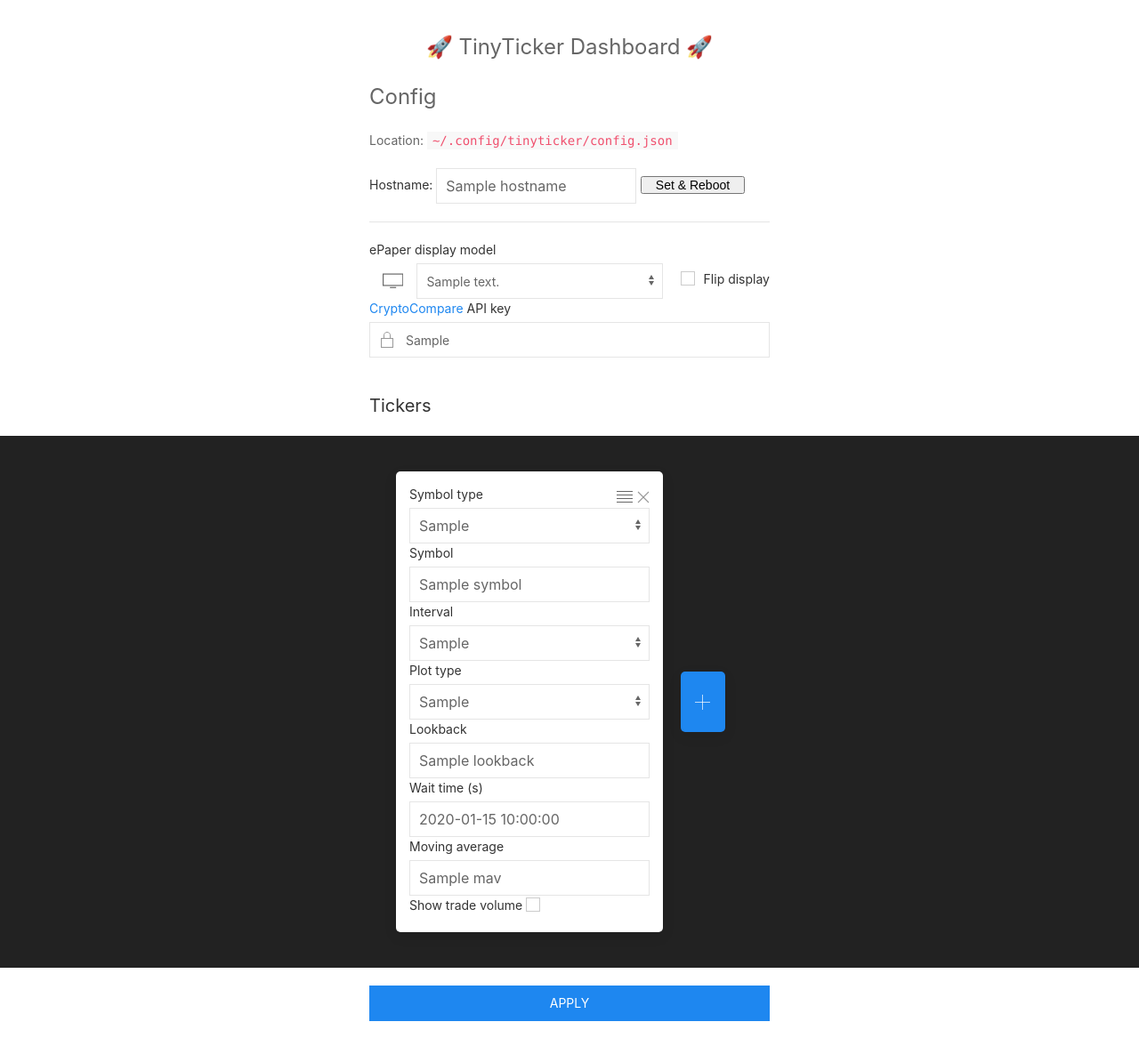
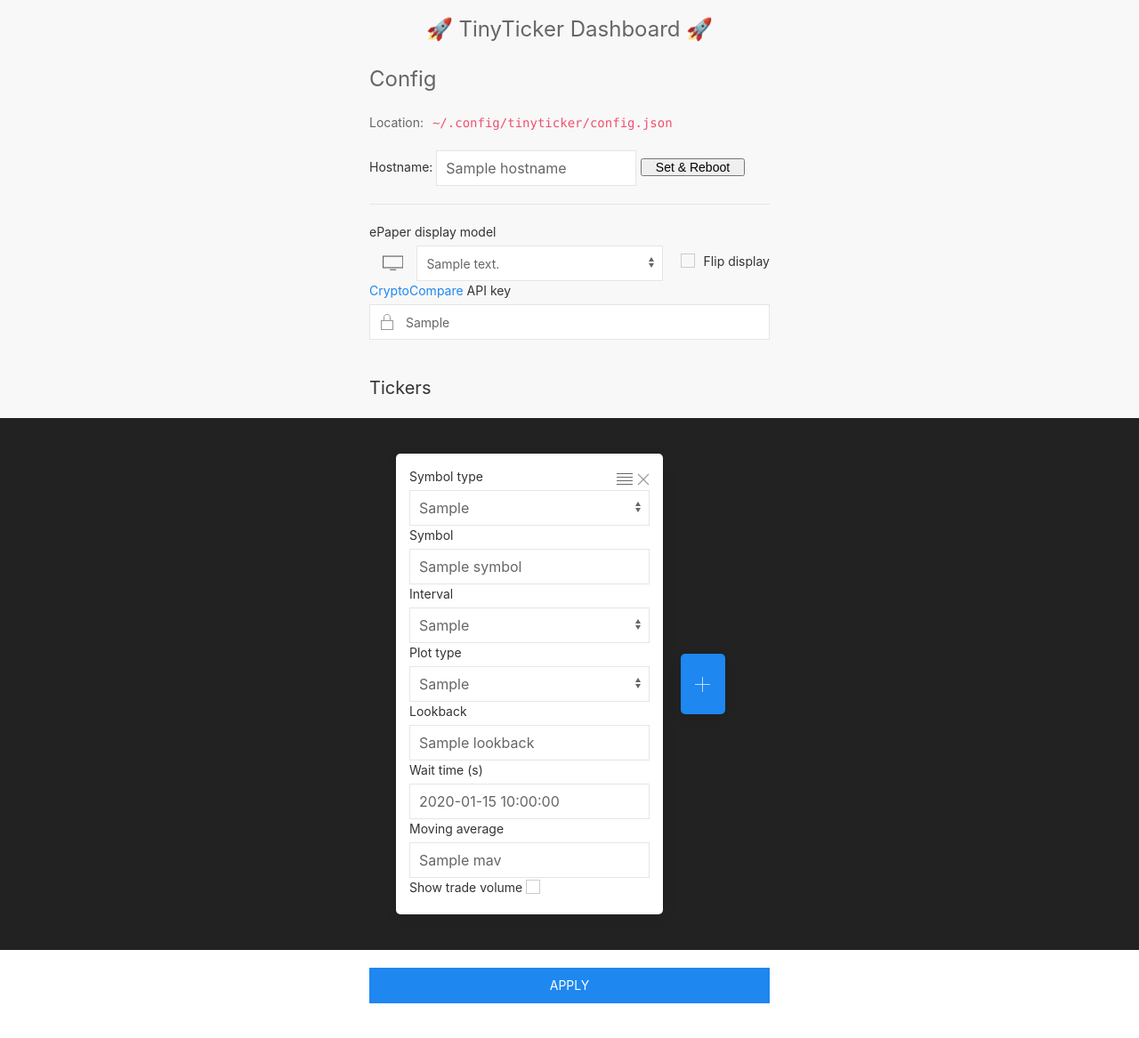
Before and after one commit to loiccoyle/tinyticker, a Flask app: template tinyticker/web/templates/index.html in a window 1280 px wide. Shown: the top 1167 px of the page at 89% size. Run offline with Flask 2, Linux system fonts and the light colour scheme; the template is opened without the code that fills it: most values are stand-ins (such as "Sample title", 1, 10 or a date in 2020).

Commit message:
fix(web): use muted background

```diff
--- a/tinyticker/web/templates/index.html
+++ b/tinyticker/web/templates/index.html
@@ -13,7 +13,7 @@
     <script src="js/uikit.min.js"></script>
     <script src="js/uikit-icons.min.js"></script>
   </head>
-  <body class="uk-height-1-1 uk-margin uk-padding-small">
+  <body class="uk-background-muted uk-height-1-1 uk-padding-small">
     <div class="uk-flex uk-flex-center uk-flex-middle">
       <div class="uk-width-large">
         <div class="uk-width-1-1 uk-text-center">
```
